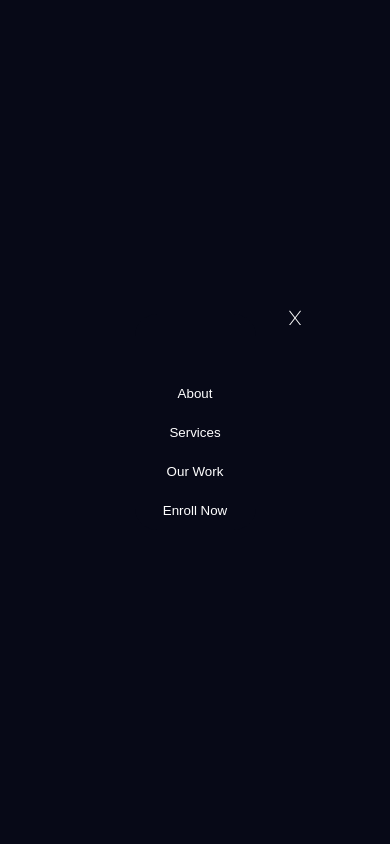
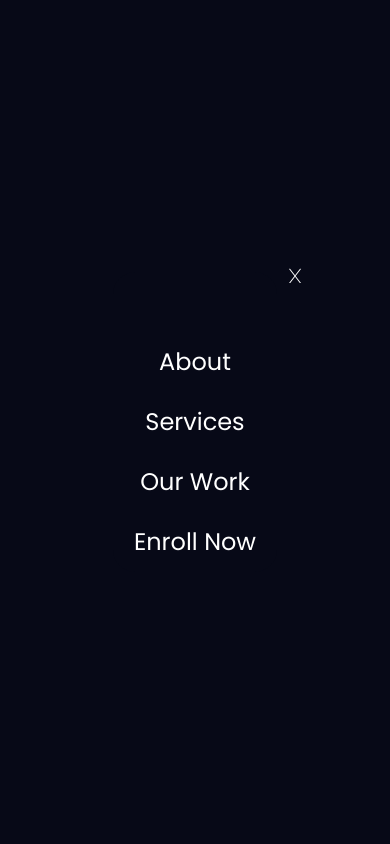
Before and after one commit to KhushitaTank/GD, a React (Create React App) app in the folder client/: page / in a window 390 px wide. Both pictures are taken after a click on the button 331 px from the left and 137 px from the top of the page. Shown: the top 844 px of the page. Built offline with nearby package versions, Linux system fonts and the light colour scheme.

Commit message:
first commit

```diff
--- a/client/src/Component/Navbar/Navbar.js
+++ b/client/src/Component/Navbar/Navbar.js
@@ -5,9 +5,21 @@ import Modal from "../Modal/Modal";
 
 function Navbar() {
   const [show, setShow] = useState(false);
+  const [isTouched, setIsTouched] = useState(false);
+
   useEffect(() => {
-    console.log(show);
-  }, [show]);
+    const handleTouchStart = () => setIsTouched(true);
+    const handleTouchEnd = () => setIsTouched(false);
+
+    document.addEventListener("touchstart", handleTouchStart);
+    document.addEventListener("touchend", handleTouchEnd);
+
+    return () => {
+      document.removeEventListener("touchstart", handleTouchStart);
+      document.removeEventListener("touchend", handleTouchEnd);
+    };
+  }, []);
+
   return (
     <div className={css.container}>
       <h1>GD.</h1>
@@ -29,24 +41,28 @@ function Navbar() {
           </button>
           <nav>
             <button
+              className={isTouched ? css.hover : ""}
               onClick={() => {
                 setShow(false);
               }}>
               About
             </button>
             <button
+              className={isTouched ? css.hover : ""}
               onClick={() => {
                 setShow(false);
               }}>
               Services
             </button>
             <button
+              className={isTouched ? css.hover : ""}
               onClick={() => {
                 setShow(false);
               }}>
               Our Work
             </button>
             <button
+              className={isTouched ? css.hover : ""}
               onClick={() => {
                 setShow(false);
               }}>
@@ -67,20 +83,3 @@ function Navbar() {
 }
 
 export default Navbar;
-
-// className={css.linksContainer
-{
-  /* <Modal show={show} setShow={setShow} className={css.modalOverride}>
-<div className={css.deletePopupWrapper}>
-  <h2 className={css.title}>Are you sure you want to Delete?</h2>
-  <div className={css.buttonWrapper}>
-    <button className={css.warningButton} onClick={() => deleteTask()}>
-      Yes, Delete
-    </button>
-    <button className={css.cancleButton} onClick={() => setShow(false)}>
-      Cancel
-    </button>
-  </div>
-</div>
-</Modal> */
-}
--- a/client/src/Component/Navbar/navbar.module.css
+++ b/client/src/Component/Navbar/navbar.module.css
@@ -101,7 +101,12 @@
     color: white;
     border: none;
     outline: none;
-    width: 121px;
+    width: 164px;
+    font-family: Poppins;
+    font-size: 24px;
+    font-weight: 400;
+    line-height: 36px;
+    transition: background-color 0.3s;
   }
   .linksContainer > .closebutton {
     font-family: Raleway;
@@ -112,4 +117,7 @@
     top: -20px;
     right: -100px;
   }
+  .linksContainer > .hover:hover {
+    background-color: #da722c;
+  }
 }
```
